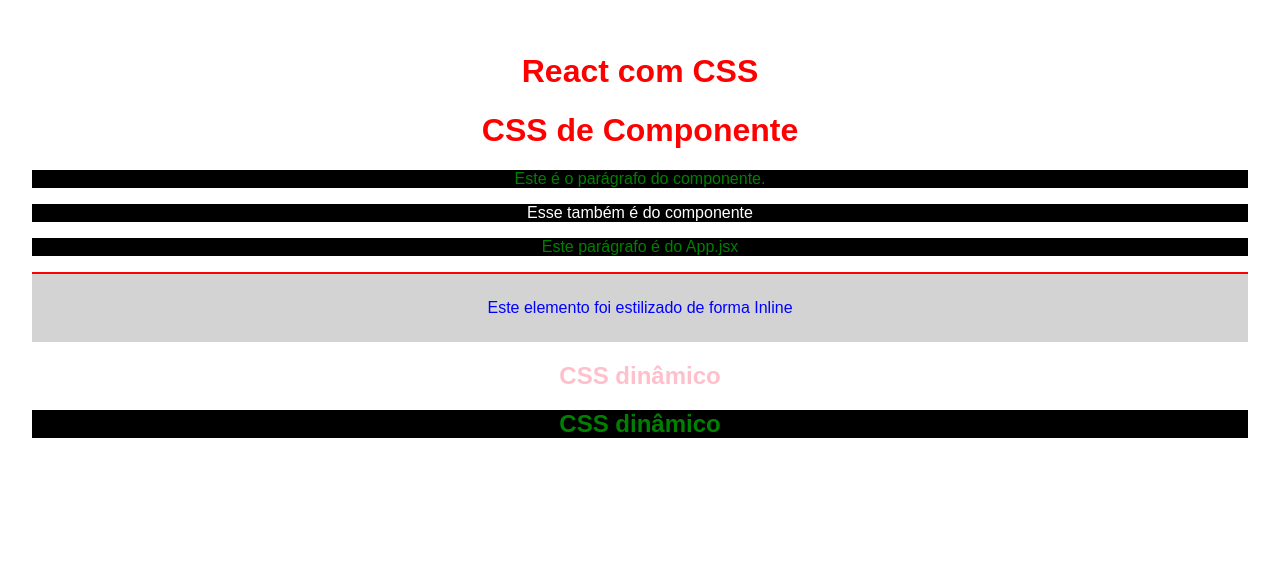
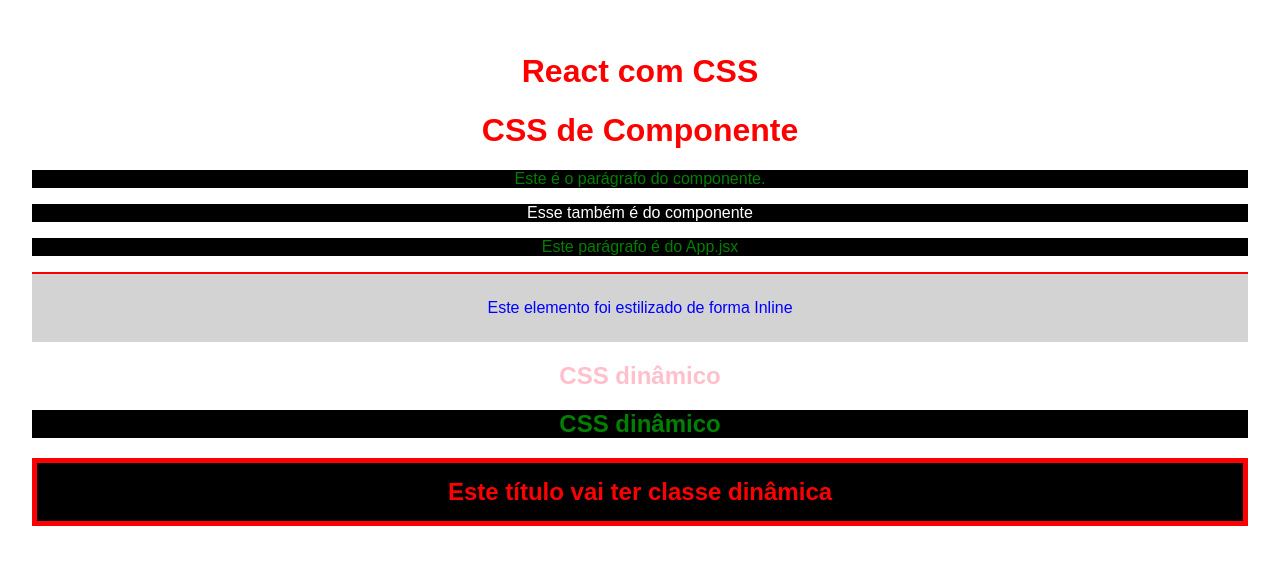
Before and after one commit to flaviare1s/curso-react, a React (Vite) app in the folder 4_CSS_REACT/: page / in a window 1280 px wide. Shown: the top 564 px of the page. Built offline with nearby package versions, Linux system fonts and the light colour scheme.

Commit message:
Utilizei classes dinâmicas de CSS

```diff
--- a/4_CSS_REACT/src/App.jsx
+++ b/4_CSS_REACT/src/App.jsx
@@ -5,6 +5,8 @@
 export function App() {
   const n = 15
   const [name] = useState("Matheus")
+
+  const redTitle = true
 
   return (
     <div className='App'>
@@ -21,6 +23,9 @@
       {/* CSS Inline dinâmico */}
       <h2 style={n < 10 ? ({color: "purple"}) : ({color: "pink"})}>CSS dinâmico</h2>
       <h2 style={name === "Matheus" ? ({color: "green", backgroundColor: "black"}) : (null)}>CSS dinâmico</h2>
+
+      {/* Classe dinâmica */}
+      <h2 className={redTitle? ("red-title") : ("title")}>Este título vai ter classe dinâmica</h2>
     </div>
   )
 }
--- a/4_CSS_REACT/src/index.css
+++ b/4_CSS_REACT/src/index.css
@@ -8,3 +8,15 @@
 h1 {
   color: red;
 }
+
+.red-title {
+  background-color: black;
+  color: red;
+  padding: 15px;
+  border: 5px solid red;
+}
+
+.title {
+  background-color: black;
+  color: white;
+}
```
